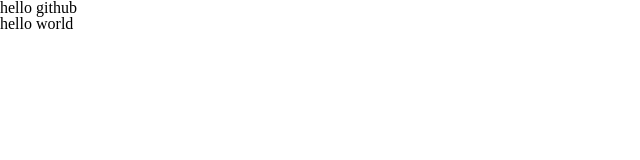
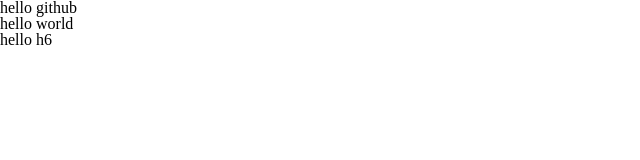
Before and after one commit to helenimerlishvili/lecture4_group2, a plain HTML site: page index.html in a window 1280 px wide. Shown: the full height of the page, 0-640 px from the left. Drawn offline with Linux system fonts and the light colour scheme.

Commit message:
add h6 in index file

```diff
--- a/index.html
+++ b/index.html
@@ -10,5 +10,11 @@
 		<h1> hello github </h1>
 		<h2> hello world </h2>
 
+
+
+
+
+		<h6>hello h6</h6>
+
 	</body>
 </html>
```
